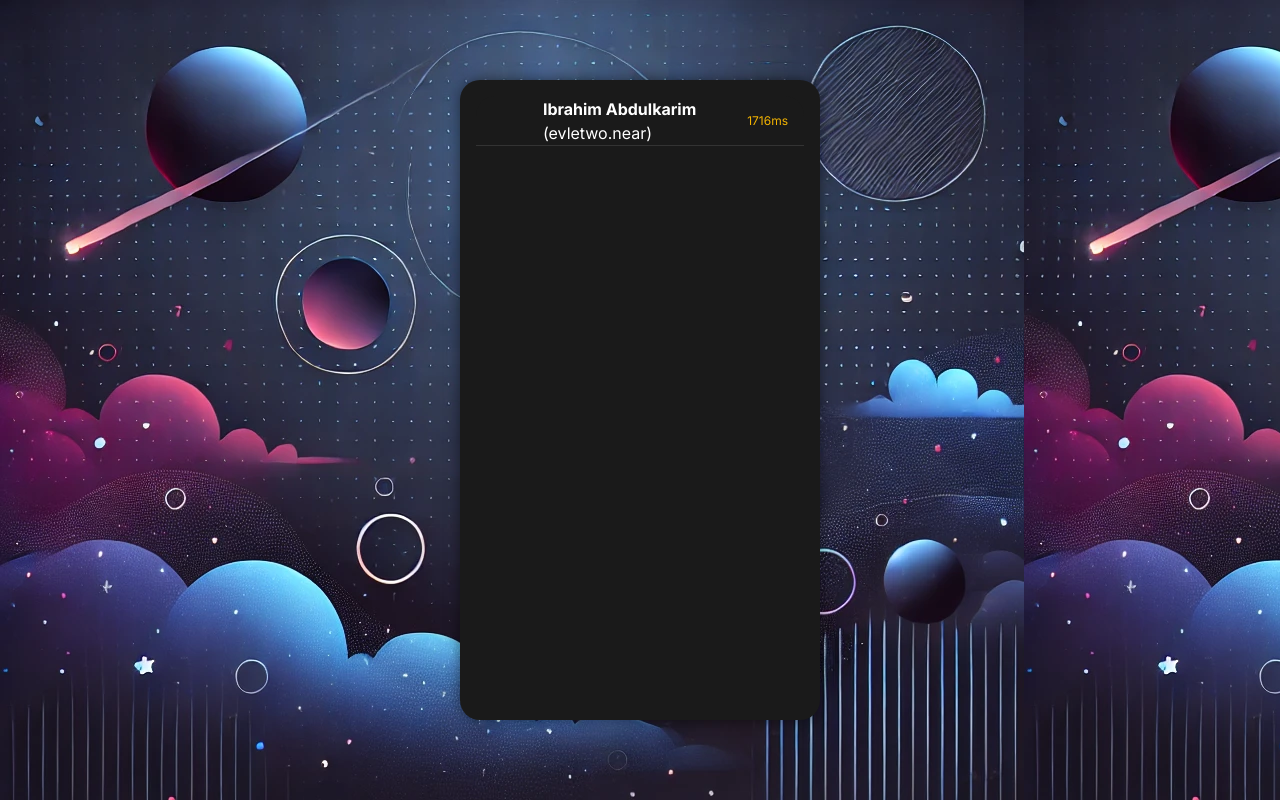
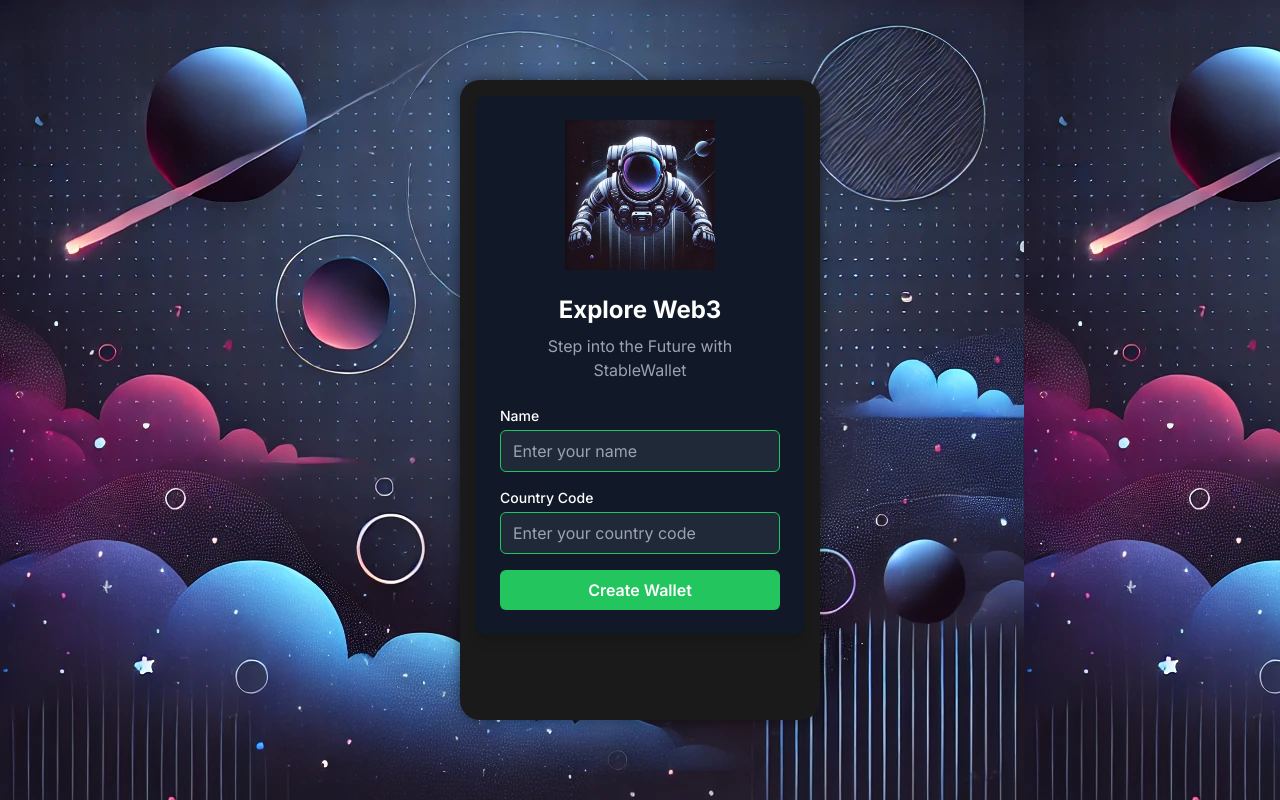
Before and after one commit to aliveevie/stableWallet, a Next.js app: page / in a window 1280 px wide. Built offline with nearby package versions, Linux system fonts and the light colour scheme.

Commit message:
Create files

```diff
--- a/app/components/Newcustomer.js
+++ b/app/components/Newcustomer.js
@@ -1,30 +1,49 @@
-import styles from '../styles/NewCustomer.module.css';
+import Image from 'next/image';
 
 const NewCustomer = () => {
   return (
-    <div className={styles.container}>
-      <div className={styles.imageContainer}>
-        <img src="/path_to_astronaut_image.png" alt="Astronaut" className={styles.image} />
-      </div>
-      <div className={styles.title}>Explore Web3</div>
-      <div className={styles.subtitle}>Step into the Future with Meteor</div>
-
-      <div className={styles.formGroup}>
-        <input
-          type="text"
-          placeholder="Claim your identity"
-          className={styles.inputField}
+    <div className="flex flex-col justify-center items-center bg-gray-900 rounded-lg p-6 w-full max-w-md mx-auto shadow-lg">
+      <div className="w-full text-center mb-6">
+        <Image
+          src="/astronut.webp"
+          alt="Astronaut"
+          width={150}
+          height={150}
+          priority={true}
+          className="mx-auto"
         />
       </div>
-      <div className={styles.availability}>fairuser5139.near is available.</div>
+      <div className="text-white text-2xl font-bold mb-2 text-center">Explore Web3</div>
+      <div className="text-gray-400 text-center mb-6">Step into the Future with StableWallet</div>
 
-      <div className={styles.formGroup}>
-        <label className={styles.ledgerOption}>
-          <input type="checkbox" /> Use ledger device
-        </label>
-      </div>
+      <form className="w-full">
+        <div className="mb-4">
+          <label htmlFor="name" className="block text-sm font-medium text-white mb-1">Name</label>
+          <input
+            type="text"
+            id="name"
+            placeholder="Enter your name"
+            className="w-full px-3 py-2 rounded-md border border-green-500 bg-gray-800 text-white focus:outline-none focus:ring-2 focus:ring-green-500"
+          />
+        </div>
 
-      <button className={styles.button}>Create Wallet</button>
+        <div className="mb-4">
+          <label htmlFor="countryCode" className="block text-sm font-medium text-white mb-1">Country Code</label>
+          <input
+            type="text"
+            id="countryCode"
+            placeholder="Enter your country code"
+            className="w-full px-3 py-2 rounded-md border border-green-500 bg-gray-800 text-white focus:outline-none focus:ring-2 focus:ring-green-500"
+          />
+        </div>
+
+        <button
+          type="submit"
+          className="w-full py-2 bg-green-500 text-white rounded-md font-semibold hover:bg-green-600 transition duration-300"
+        >
+          Create Wallet
+        </button>
+      </form>
     </div>
   );
 };
--- a/app/page.js
+++ b/app/page.js
@@ -1,12 +1,13 @@
 import styles from './styles/Mobile.module.css';
 import Header from './components/Header';
+import NewCustomer from './components/Newcustomer';
 
 
 export default function Home() {
   return (
     <>
       <div className={styles.container} >
-      <Header />
+      <NewCustomer />
       </div>
     </>
 
--- a/app/styles/NewCustomer.module.css
+++ b/app/styles/NewCustomer.module.css
@@ -3,12 +3,13 @@
     flex-direction: column;
     justify-content: center;
     align-items: center;
-    background-color: #1a1a1a; /* Dark background */
+    background-color: #1a1a1a;
     border-radius: 20px;
     padding: 20px;
     width: 100%;
     max-width: 400px;
     margin: 0 auto;
+    box-shadow: 0px 0px 15px rgba(0, 0, 0, 0.5); /* Adding shadow for better depth */
   }
 
   .image-container {
@@ -37,19 +38,27 @@
     margin-bottom: 15px;
   }
 
+  .input-label {
+    color: white;
+    font-size: 14px;
+    margin-bottom: 5px;
+    display: block;
+  }
+
   .input-field {
     width: 100%;
     padding: 10px;
     border-radius: 5px;
-    border: 1px solid #333;
+    border: 1px solid #4CAF50; /* Green border for a modern look */
     background-color: #2a2a2a;
     color: white;
+    transition: border-color 0.3s;
+    font-size: 14px;
   }
 
-  .availability {
-    color: green;
-    font-size: 14px;
-    margin-top: 5px;
+  .input-field:focus {
+    border-color: #4CAF50; /* Highlight border on focus */
+    outline: none;
   }
 
   .button {
@@ -62,10 +71,62 @@
     cursor: pointer;
     border: none;
     margin-top: 20px;
+    transition: background-color 0.3s;
+    font-size: 16px;
   }
 
-  .ledger-option {
-    color: #cccccc;
+  .button:hover {
+    background-color: #45a049; /* Darker green on hover */
+  }
+
+  /* Styling the entire form */
+form {
+    display: flex;
+    flex-direction: column;
+    justify-content: center;
+    align-items: center;
+    width: 100%;
+    max-width: 400px;
+    margin: 0 auto;
+    padding: 20px;
+    box-shadow: 0px 0px 15px rgba(0, 0, 0, 0.5); /* Adding shadow for better depth */
+    background-color: #1a1a1a; /* Dark background */
+    border-radius: 20px;
+  }
+
+  /* Styling the input fields directly */
+  form input[type="text"] {
+    width: 100%;
+    padding: 10px;
+    margin-bottom: 15px;
+    border-radius: 5px;
+    border: 1px solid #4CAF50; /* Green border for a modern look */
+    background-color: #2a2a2a;
+    color: white;
+    transition: border-color 0.3s;
     font-size: 14px;
-    margin-top: 10px;
   }
+
+  form input[type="text"]:focus {
+    border-color: #4CAF50; /* Highlight border on focus */
+    outline: none;
+  }
+
+  /* Styling the submit button directly */
+  form button[type="submit"] {
+    background-color: #4CAF50;
+    color: white;
+    padding: 10px;
+    border-radius: 5px;
+    width: 100%;
+    text-align: center;
+    cursor: pointer;
+    border: none;
+    margin-top: 20px;
+    transition: background-color 0.3s;
+    font-size: 16px;
+  }
+
+  form button[type="submit"]:hover {
+    background-color: #45a049; /* Darker green on hover */
+  }
```
Also changed, not shown: public/astronut.webp (added), 1 other file (tests, documents, lock files or other folders).
